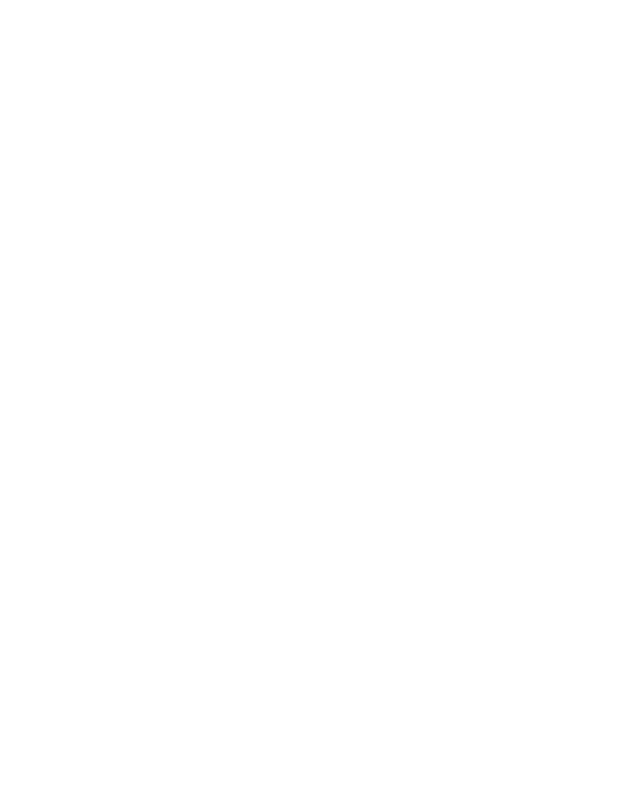
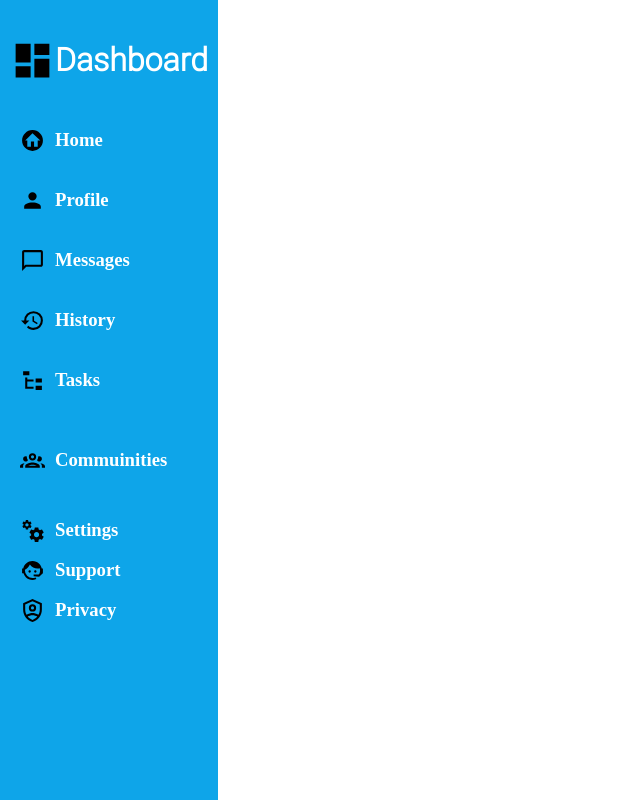
Before and after one commit to brandon-parkerson/admin-dashboard, a plain HTML site: page index.html in a window 1280 px wide. Shown: the whole page, without its empty margins (0-640 px from the left). Drawn offline with Linux system fonts and the light colour scheme.

Commit message:
Add sidebar.

```diff
--- a/index.html
+++ b/index.html
@@ -7,6 +7,27 @@
     <link rel="stylesheet" href="style.css">
 </head>
 <body>
-
+    <div class="sidebar">
+        <img src="logos/view-dashboard.svg" alt="Dashboard Logo" class="dashboard-logo">
+        <h1 class="dashboard">Dashboard</h1>
+        <h3 class="home">Home</h3>
+        <h3 class="profile">Profile</h3>
+        <h3 class="messages">Messages</h3>
+        <h3 class="history">History</h3>
+        <h3 class="tasks">Tasks</h3>
+        <h3 class="comm">Commuinities</h3>
+        <h3 class="settings">Settings</h3>
+        <h3 class="support">Support</h3>
+        <h3 class="privacy">Privacy</h3>
+        <img src="logos/home-circle.svg" alt="home" class="logo">
+        <img src="logos/account.svg" alt="account" class="logo">
+        <img src="logos/message-outline.svg" alt="messages" class="logo">
+        <img src="logos/history.svg" alt="history" class="logo">
+        <img src="logos/file-tree.svg" alt="tasks" class="logo">
+        <img src="logos/account-group-outline.svg" alt="communities" class="logo">
+        <img src="logos/cogs.svg" alt="settings" class="logo">
+        <img src="logos/face-agent.svg" alt="support" class="logo">
+        <img src="logos/shield-account-outline.svg" alt="privacy" class="logo">
+    </div>
 </body>
 </html>
--- a/style.css
+++ b/style.css
@@ -0,0 +1,87 @@
+@font-face {
+    font-family: myFont;
+    src: url(images/Roboto-Light.ttf);
+}
+
+
+* {
+    box-sizing: border-box;
+    margin: 0;
+}
+
+body {
+    display: grid;
+    grid-template-columns: 1fr 2fr 2fr 2fr;
+}
+
+h1 {
+    font-family: myFont;
+
+}
+.logo {
+    height: auto;
+    width: 25px;
+    justify-self: center;
+}
+
+.dashboard-logo {
+    height: auto;
+    width: 45px;
+    justify-self: center;
+}
+
+.sidebar {
+    background-color: #0ea5e9;
+    color: white;
+    height: 100vh;
+
+    display: grid;
+    padding: 10px;
+    grid-template-columns: 1fr 2fr;
+    grid-template-rows: 100px repeat(5, 60px) 100px repeat(3, 40px);
+    justify-items: start;
+    align-items: center;
+}
+
+.settings {
+    grid-column: 2 / 3;
+    grid-row: 8 / 9;
+
+}
+
+.support {
+    grid-column: 2 / 3;
+    grid-row: 9 / 10;
+}
+
+.privacy {
+    grid-column: 2 / 3;
+    grid-row: 10 / 11;
+}
+
+.comm {
+    grid-column: 2 / 3;
+    grid-row: 7 / 8;
+
+}
+
+.tasks {
+    grid-column: 2 / 3;
+    grid-row: 6 / 7;
+}
+.history {
+    grid-column: 2 / 3;
+    grid-row: 5 / 6;
+}
+.messages {
+    grid-column: 2 / 3;
+    grid-row: 4 / 5;
+}
+.profile {
+    grid-column: 2 / 3;
+    grid-row: 3 / 4;
+}
+.home {
+    grid-column: 2 / 3;
+    grid-row: 2 / 3;
+}
```
